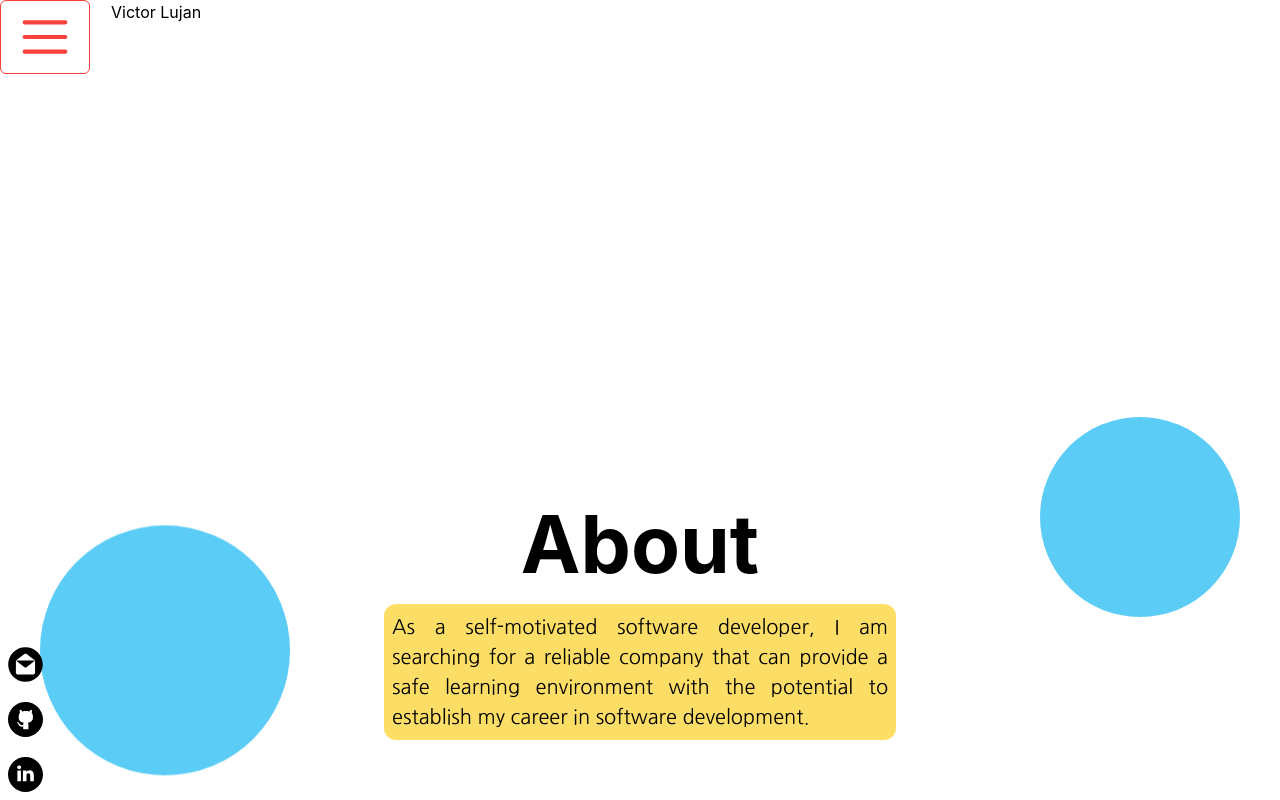
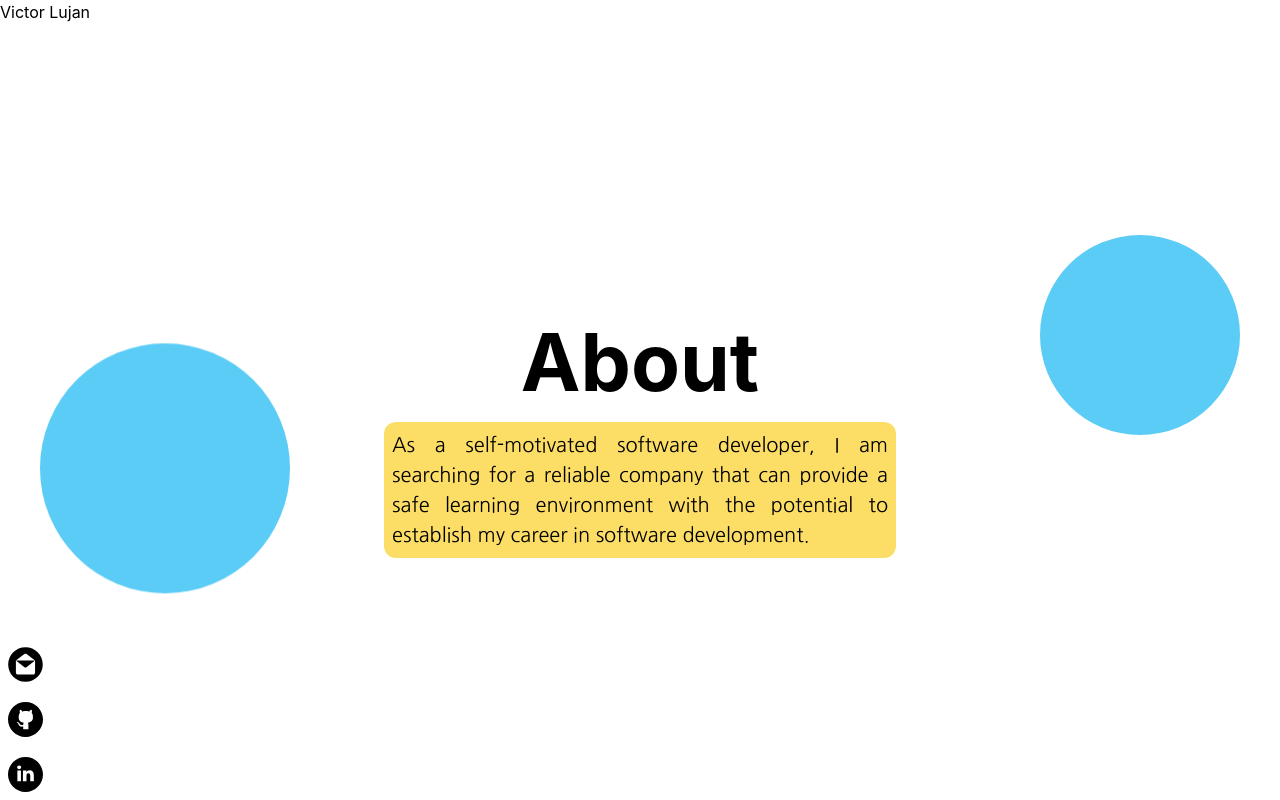
Before and after one commit to VMLujanJr/portfolio, a React (Create React App) app in the folder client/: page / in a window 1280 px wide. Shown: the top 800 px of the page. Built offline with nearby package versions, Linux system fonts and the light colour scheme; a web font is replaced by a local one.

Commit message:
added a resize handler for the menu and navigation bar

```diff
--- a/client/src/components/Dropdown/index.js
+++ b/client/src/components/Dropdown/index.js
@@ -2,7 +2,6 @@ import React from 'react';
 import { Link } from 'react-router-dom';
 
 const Dropdown = ({ submenus, dropdown }) => {
-    console.log(submenus, dropdown, 'what the fukc?')
     return (
         <ul id='dropdown' className={`${dropdown ? 'inline' : 'hidden'}`}>
             {submenus.map((submenu, index) => (
--- a/client/src/components/MenuItems/index.js
+++ b/client/src/components/MenuItems/index.js
@@ -13,6 +13,7 @@ const MenuItems = ({ items }) => {
                 setDropdown(false);
             }
         };
+
         document.addEventListener('mousedown', handler);
         document.addEventListener('touchstart', handler);
 
@@ -22,6 +23,50 @@ const MenuItems = ({ items }) => {
             document.removeEventListener('touchstart', handler);
         };
     }, [dropdown]); // ...true or false...
+
+    const [dimensions, setDimensions] = useState({
+        height: window.innerHeight,
+        width: window.innerWeight
+    });
+
+    useEffect(() => {
+        const handleResize = () => {
+            setDimensions({
+                height: window.innerHeight,
+                width: window.innerWidth
+            });
+        }
+
+        window.addEventListener('resize', handleResize);
+
+        return () => {
+            window.removeEventListener('resize', handleResize);
+        }
+    });
+
+    useEffect(() => {
+            if (dimensions.width >= 1024) {
+                setDropdown(true);
+            } else if (dimensions.width < 1024) {
+                setDropdown(false);
+            }
+    }, [dimensions]);
+
+    /* useEffect(() => {
+        const handleResize = () => {
+            if (window.innerWidth >= 1024 && !dropdown) {
+                setDropdown(true);
+            } else if (window.innerWidth < 1024 && dropdown) {
+                setDropdown(false);
+            }
+            console.log(`resized to: `, window.innerWidth, `x`, window.innerHeight);
+        }
+        window.addEventListener('resize', handleResize);
+
+        return () => {
+            window.removeEventListener('resize', handleResize);
+        }
+    }); */
 
     const onMouseEnter = () => {
         window.innerWidth >= 1024 && setDropdown(true);
@@ -48,7 +93,7 @@ const MenuItems = ({ items }) => {
                         rel={items.relation}
                         aria-expanded={dropdown ? "true" : "false"}
                         onClick={() => setDropdown((prev) => !prev)}
-                        className='inline-flex justify-start rounded-md border bg-white px-4 py-2 text-lg'
+                        className='laptop:hidden inline-flex justify-start rounded-md border bg-white px-4 py-2 text-lg'
                     >
                         {items.icon}
                     </button>
--- a/client/src/components/NavigationBar/index.js
+++ b/client/src/components/NavigationBar/index.js
@@ -5,7 +5,7 @@ import { menuItems } from '../../utils/menuItems.js'; // a specific .js file ins
 const NavigationBar = () => {
     return (
         <nav>
-            <ul id='menuItems' className='text-c-red'>
+            <ul id='menuItems' className=''>
                 {/* .map thru menu Array */}
                 {menuItems.map((menu, index) => {
 
--- a/client/src/output.css
+++ b/client/src/output.css
@@ -912,6 +912,10 @@ video {
           animation: nav3-down 1.0s ease-out;
 }
 
+.resize {
+  resize: both;
+}
+
 .grid-cols-3 {
   grid-template-columns: repeat(3, minmax(0, 1fr));
 }
@@ -1108,11 +1112,6 @@ video {
   color: rgb(54 54 54 / var(--tw-text-opacity));
 }
 
-.text-c-red {
-  --tw-text-opacity: 1;
-  color: rgb(249 64 58 / var(--tw-text-opacity));
-}
-
 .opacity-0 {
   opacity: 0;
 }
@@ -1217,6 +1216,10 @@ video {
     display: flex;
   }
 
+  .laptop\:hidden {
+    display: none;
+  }
+
   .laptop\:h-\[100px\] {
     height: 100px;
   }
```
